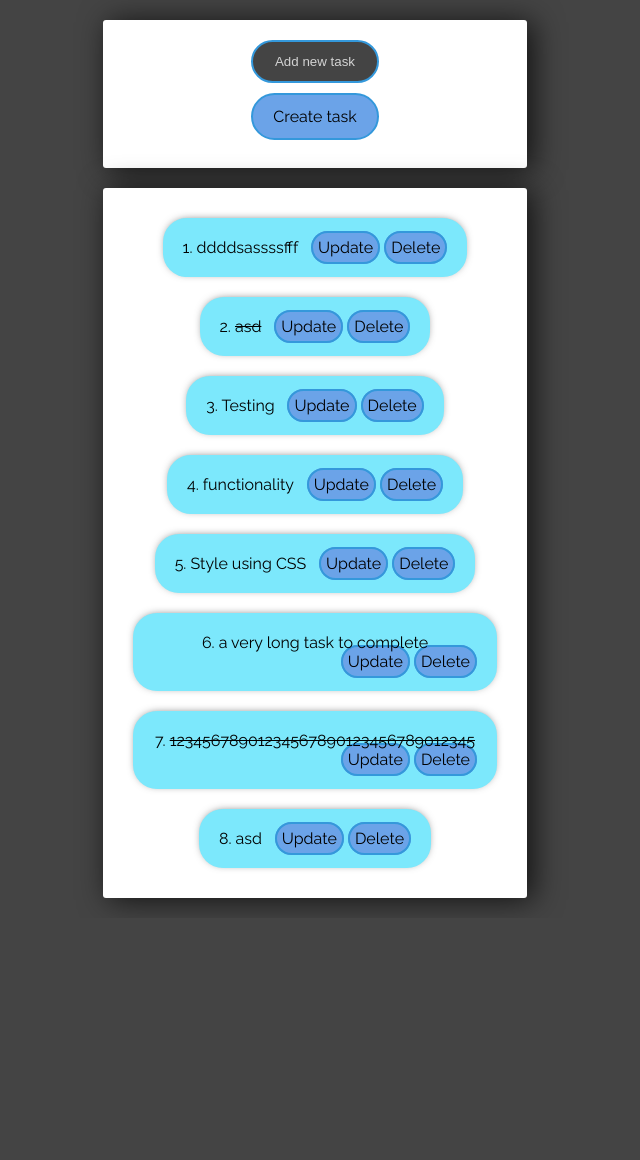
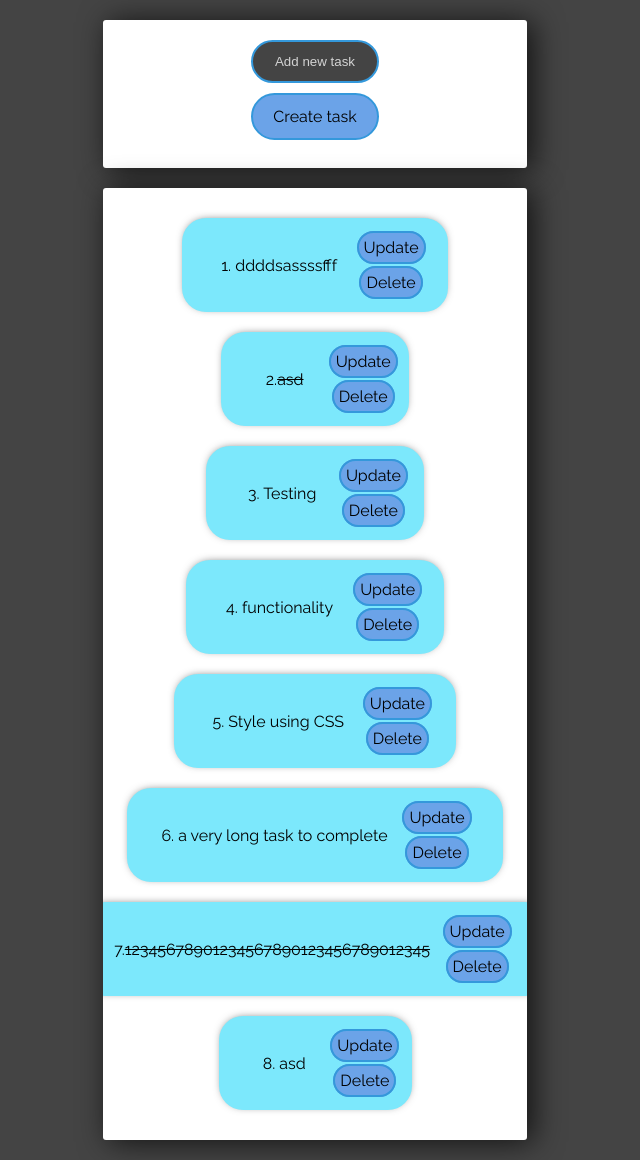
Before and after one commit to kczan/Todo_Django, a Django app: page /list/ in a window 1280 px wide. Shown: the whole page, without its empty margins (325-965 px from the left). Before the commit the page ends 911 px from the top, so only its background shows below. Run offline with Django 3.2, Linux system fonts and the light colour scheme; data comes from the database, SQL or seed files in the repository.

Commit message:
Update and Delete buttons now vertically

```diff
--- a/tasks/static/tasks/styles.css
+++ b/tasks/static/tasks/styles.css
@@ -58,22 +58,24 @@ body{
 	color: #fff;
 	font-size: 16px;
 	box-shadow: 0px -1px 10px -4px rgba(0,0,0,0.75);
-	display: inline-flex;
+	display: flex;
 	white-space: nowrap;
 	overflow: hidden;
 }
 
 h1{
 	font-family: 'Raleway', sans-serif;
-	/* text-decoration: line-through; */
 	color: red;
 	font-size: 4rem;
 }
 
 .task{
 	color: black;
-	display: block;
+	width: 100%;
 	text-overflow: ellipsis;
+	display: flex;
+	align-items : center ;
+  justify-content : center;
 }
 
 .new_task_text{
@@ -101,8 +103,23 @@ h1{
 }
 
 .del_upd_container{
-	float: right;
-	margin-left: 1vw;
+	width: 120px;
+	display: block;
+	align-items: center;
+	justify-content: center;
+	margin-right: -10px;
+}
+
+.single-del-container{
+	width: 70px;
+	display: block;
+	margin-top: 16px;
+}
+
+.single-upd-container{
+	width: 70px;
+	display: block;
+	margin-bottom: 16px;
 }
 
 a{
--- a/tasks/templates/tasks/list.html
+++ b/tasks/templates/tasks/list.html
@@ -14,16 +14,18 @@
 {% for task in tasks %}
 
     <div class="item-row">
-        <span class="task">{{ forloop.counter }}.
+        <div class="task">{{ forloop.counter }}.
             {% if task.completed == True %}
             <s>{{ task }} </s>
             {% else %}
             {{ task }}
             {% endif %}
-            <div class="del_upd_container">
-                <a class="edit_button" href="/list/update_task/{{ task.id }}">Update</a> <a class="edit_button" href="/list/delete_task/{{ task.id }}">Delete</a>
-            </div>
-        </span>
+        </div>
+        <div class="del_upd_container">
+            <div class="single-upd-container"><a class="edit_button" href="/list/update_task/{{ task.id }}">Update</a></div>
+            <div class="single-del-container"><a class="edit_button" href="/list/delete_task/{{ task.id }}">Delete</a></div>
+        </div>
+
     </div>
 
 {% endfor %}
```
Lines whose indentation alone changed are shown as unchanged.
